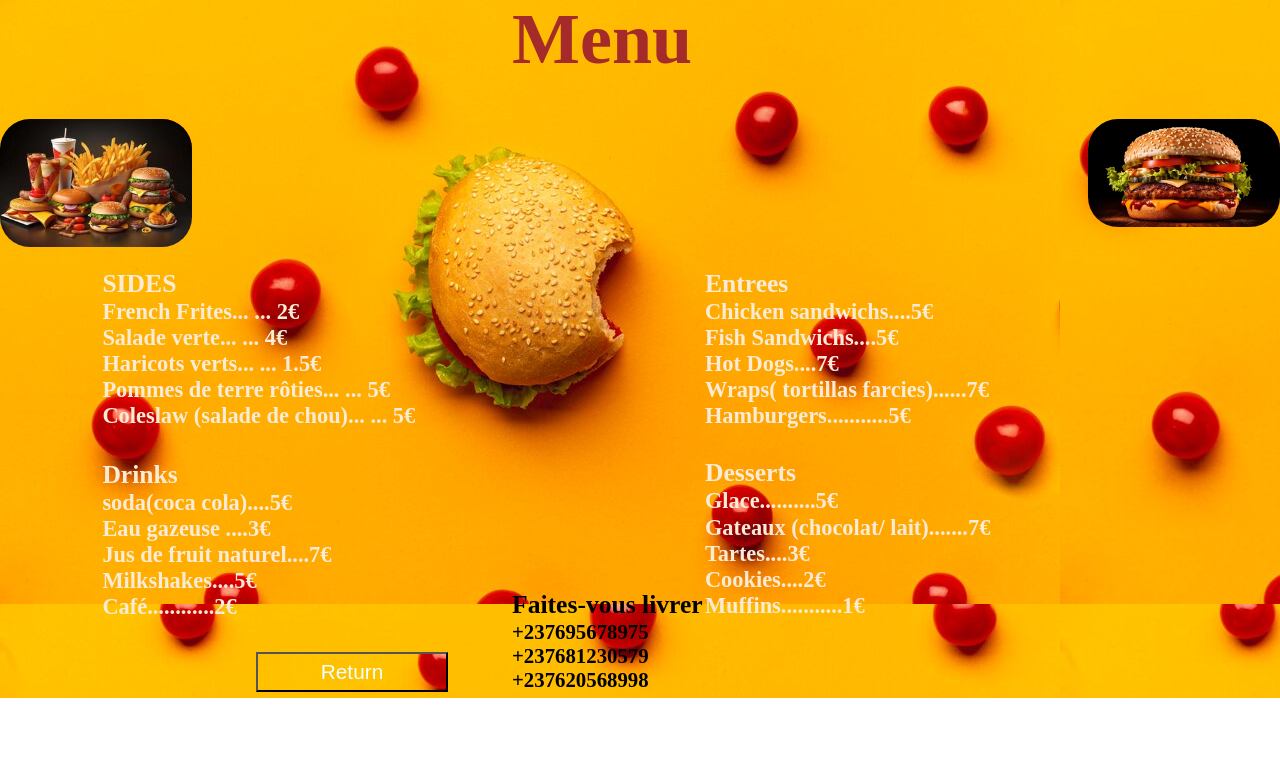
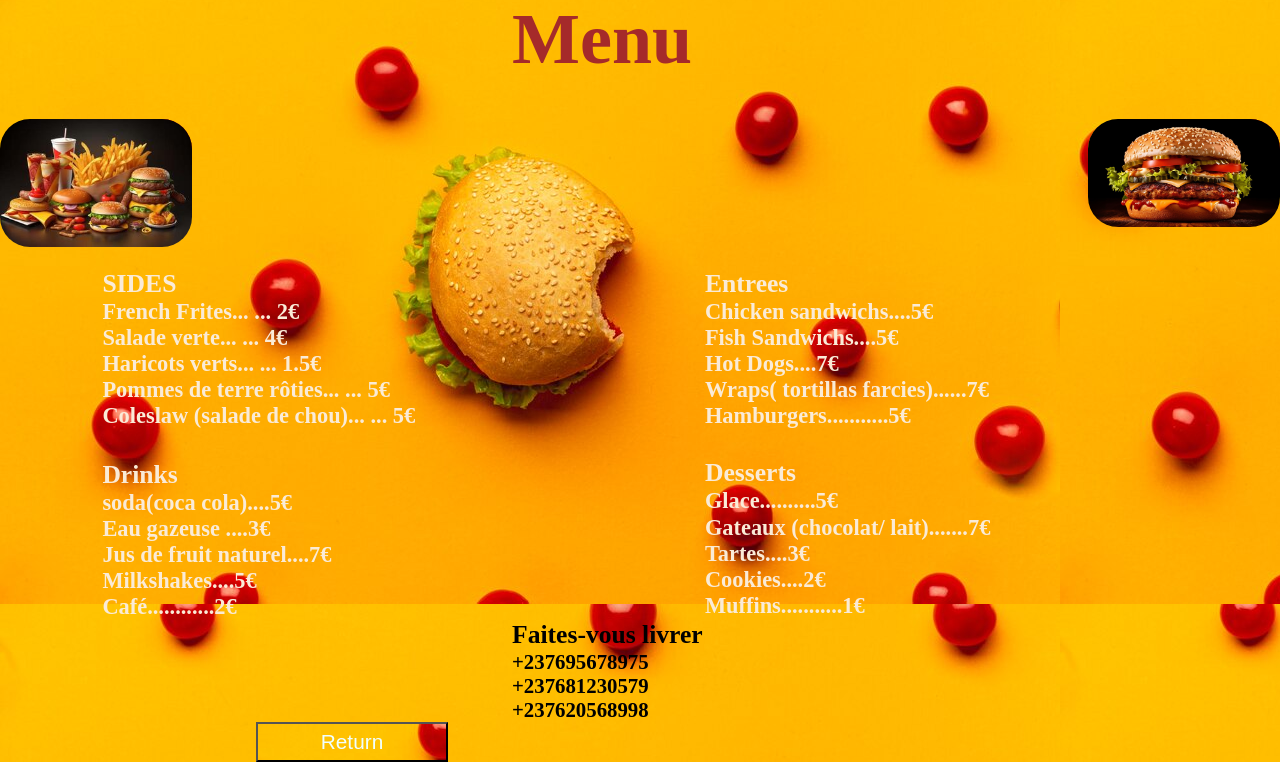
Before and after one commit to Alexis-zaza/ledelice, a plain HTML site: page camfood.html in a window 1280 px wide. Shown: the part 102-864 px from the top of the page. Before the commit the page ends 800 px from the top, so only its background shows below. Drawn offline with Linux system fonts and the light colour scheme.

Commit message:
Update sty2.css

```diff
--- a/sty2.css
+++ b/sty2.css
@@ -98,7 +98,7 @@ div{
   grid: none;
   font-size: 1.3rem;
   background: transparent;
-  margin-top:-30px;
+
 }
 
 p{
@@ -113,7 +113,7 @@ h1,h2, h3, h4{
   width: 15%;
   height: 5%;
   margin-left: 20%;
-  margin-top:-40px
+
 }
 button a{
   text-decoration: none;
```
